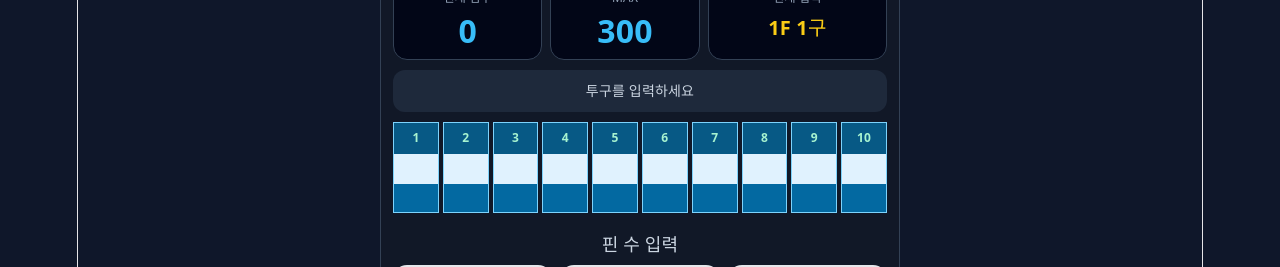
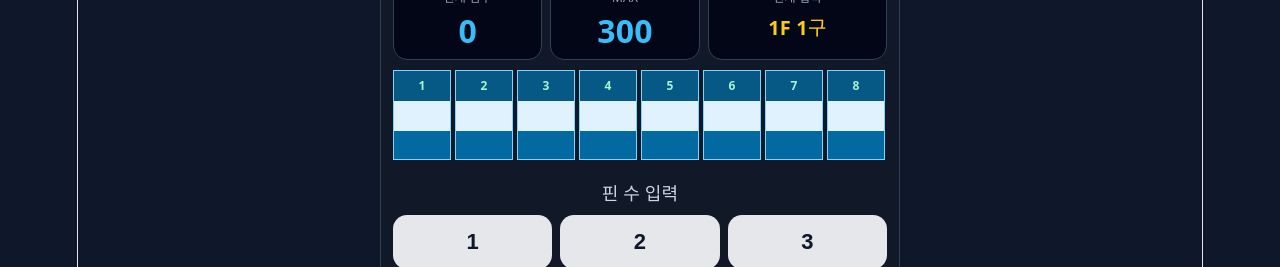
Before and after one commit to doyoon-Lee/bowling-app, a React (Vite) app: page / in a window 1280 px wide. Shown: the part 173-440 px from the top of the page. Built offline with nearby package versions, Linux system fonts and the light colour scheme; no server answers; the database is empty.

Commit message:
scoreboard ui update_2

```diff
--- a/src/App.css
+++ b/src/App.css
@@ -112,25 +112,15 @@ body {
   color: #facc15;
 }
 
-.rollTrail {
-  margin-top: 10px;
-  min-height: 34px;
-  padding: 8px 10px;
-  border-radius: 12px;
-  background: #1e293b;
-  color: #cbd5e1;
-  font-size: 14px;
-  overflow-x: auto;
-  white-space: nowrap;
-}
-
 .laneScoreboard {
   display: grid;
-  grid-template-columns: repeat(10, minmax(42px, 1fr));
+  grid-template-columns: repeat(10, 58px);
   gap: 4px;
   margin-top: 10px;
   overflow-x: auto;
-  padding-bottom: 4px;
+  padding-bottom: 6px;
+  scroll-behavior: smooth;
+  -webkit-overflow-scrolling: touch;
 }
 
 .frameBox {
--- a/src/App.jsx
+++ b/src/App.jsx
@@ -1,4 +1,4 @@
-import React, { useEffect, useMemo, useState } from "react";
+import React, { useEffect, useMemo, useRef, useState } from "react";
 import "./App.css";
 
 let supabase = null;
@@ -159,10 +159,6 @@ function formatPinButton(pins, next) {
   return String(pins);
 }
 
-function formatRolls(rolls) {
-  return rolls.map((roll) => formatRollMark(roll)).join(" · ");
-}
-
 const keypadNumbers = [1, 2, 3, 4, 5, 6, 7, 8, 9, 0, 10];
 
 export default function App() {
@@ -172,10 +168,23 @@ export default function App() {
   const [records, setRecords] = useState([]);
   const [isRealtimeReady, setIsRealtimeReady] = useState(false);
   const [isSaving, setIsSaving] = useState(false);
+  const scoreboardRef = useRef(null);
 
   const result = useMemo(() => calcBowlingScore(rolls), [rolls]);
   const maxPossible = useMemo(() => calcMaxPossibleScore(rolls), [rolls]);
   const next = getFrameRollLimit(rolls);
+
+  useEffect(() => {
+    if (!scoreboardRef.current || !next) return;
+
+    const targetFrameIndex = Math.max(0, next.frame - 1);
+    const frameWidth = scoreboardRef.current.scrollWidth / 10;
+
+    scoreboardRef.current.scrollTo({
+      left: Math.max(0, frameWidth * targetFrameIndex - frameWidth),
+      behavior: "smooth",
+    });
+  }, [rolls.length, next?.frame]);
 
   useEffect(() => {
     let channel;
@@ -303,10 +312,7 @@ export default function App() {
               <strong className="smallScore">{next ? `${next.frame}F ${next.rollInFrame}구` : "완료"}</strong>
             </div>
           </div>
-
-          <div className="rollTrail">{formatRolls(rolls) || "투구를 입력하세요"}</div>
-
-          <div className="laneScoreboard">
+          <div className="laneScoreboard" ref={scoreboardRef}>
             {Array.from({ length: 10 }, (_, i) => {
               const frame = result.frames[i];
               return (
```
